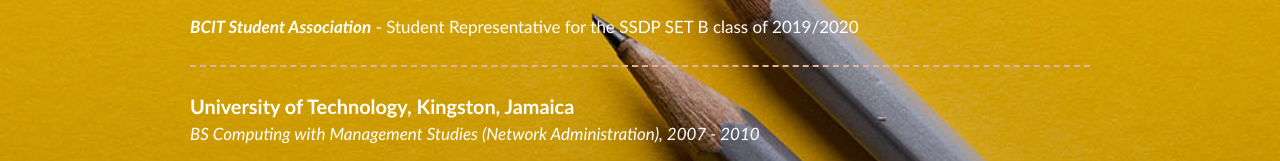
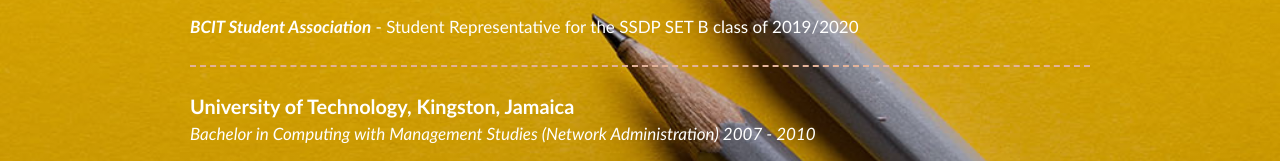
Before and after one commit to tikanatz/tikanatz-portfolio, a plain HTML site: page index.html in a window 1280 px wide. Shown: the part 3553-3714 px from the top of the page. Drawn offline with Linux system fonts and the light colour scheme.

```diff
--- a/index.html
+++ b/index.html
@@ -258,7 +258,7 @@
             <!-- School Block -->
             <section>
               <h3>University of Technology, Kingston, Jamaica</h3>
-              <p>BS Computing with Management Studies (Network Administration), 2007 - 2010</p>
+              <p>Bachelor in Computing with Management Studies (Network Administration) 2007 - 2010</p>
               <ul>
                 <li>Network Administration</li>
                 <li>Software Engineering</li>
```
